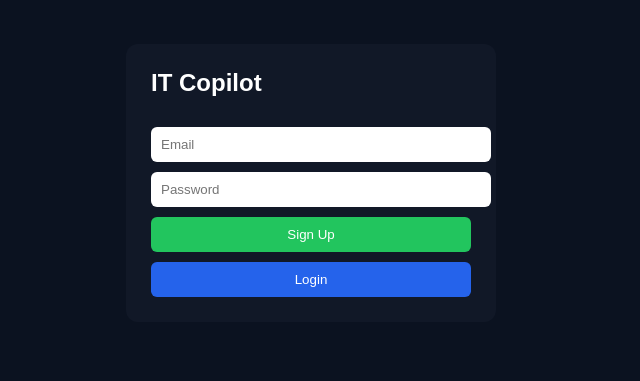
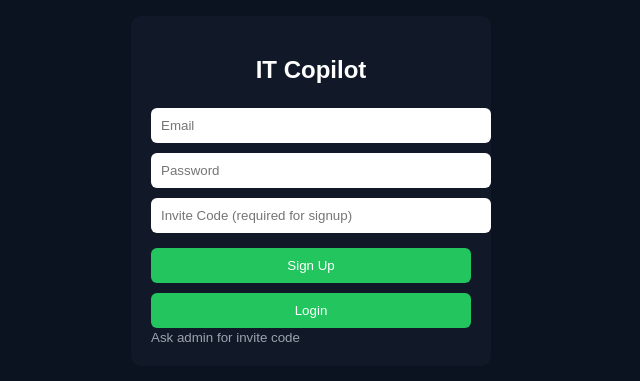
Before and after one commit to bgrider1984/it-ai-tool, a plain HTML site: page templates/index.html in a window 1280 px wide. Shown: the part 217-598 px from the top of the page, without its empty margins (329-969 px from the left). Drawn offline with Linux system fonts and the light colour scheme.

Commit message:
Update index.html

```diff
--- a/templates/index.html
+++ b/templates/index.html
@@ -6,31 +6,26 @@
 
 <style>
 body {
-    margin:0;
-    font-family:Arial;
+    font-family: Arial;
     background:#0b1220;
     color:white;
     display:flex;
+    justify-content:center;
     align-items:center;
-    justify-content:center;
     height:100vh;
 }
 
-.card {
+.container {
     background:#111827;
-    padding:25px;
-    border-radius:12px;
+    padding:20px;
+    border-radius:10px;
     width:320px;
-}
-
-h2 {
-    margin-top:0;
 }
 
 input {
     width:100%;
     padding:10px;
-    margin-top:10px;
+    margin:5px 0;
     border:none;
     border-radius:6px;
 }
@@ -39,62 +34,65 @@ button {
     width:100%;
     padding:10px;
     margin-top:10px;
+    background:#22c55e;
     border:none;
     border-radius:6px;
+    color:white;
     cursor:pointer;
-    color:white;
 }
 
-.signup {
-    background:#22c55e;
+h2 {
+    text-align:center;
 }
 
-.login {
-    background:#2563eb;
+small {
+    color:#9ca3af;
 }
 </style>
 </head>
 
 <body>
 
-<div class="card">
-    <h2>IT Copilot</h2>
+<div class="container">
 
-    <input id="email" placeholder="Email">
-    <input id="password" type="password" placeholder="Password">
+<h2>IT Copilot</h2>
 
-    <button class="signup" onclick="signup()">Sign Up</button>
-    <button class="login" onclick="login()">Login</button>
+<input id="email" placeholder="Email">
+<input id="password" type="password" placeholder="Password">
+
+<!-- 🔥 NEW: INVITE CODE FIELD -->
+<input id="invite" placeholder="Invite Code (required for signup)">
+
+<button onclick="signup()">Sign Up</button>
+<button onclick="login()">Login</button>
+
+<small>Ask admin for invite code</small>
+
 </div>
 
 <script>
 
-function getFormData(){
-    const email = document.getElementById("email").value.trim();
-    const password = document.getElementById("password").value.trim();
-
-    return { email, password };
-}
-
 async function signup(){
 
-    const { email, password } = getFormData();
-
-    if(!email || !password){
-        alert("Please enter email and password");
-        return;
-    }
+    const email = document.getElementById("email").value;
+    const password = document.getElementById("password").value;
+    const invite_code = document.getElementById("invite").value;
 
     const res = await fetch("/signup", {
         method:"POST",
         headers:{"Content-Type":"application/json"},
-        body:JSON.stringify({ email, password })
+        credentials:"include",
+        body: JSON.stringify({
+            email,
+            password,
+            invite_code   // ✅ FIXED: now sent correctly
+        })
     });
 
     const data = await res.json();
 
     if(res.ok){
-        alert("Account created. You can now log in.");
+        alert("Account created. You can now login.");
     } else {
         alert(data.error || "Signup failed");
     }
@@ -102,17 +100,14 @@ async function signup(){
 
 async function login(){
 
-    const { email, password } = getFormData();
-
-    if(!email || !password){
-        alert("Please enter email and password");
-        return;
-    }
+    const email = document.getElementById("email").value;
+    const password = document.getElementById("password").value;
 
     const res = await fetch("/login", {
         method:"POST",
         headers:{"Content-Type":"application/json"},
-        body:JSON.stringify({ email, password })
+        credentials:"include",
+        body: JSON.stringify({ email, password })
     });
 
     const data = await res.json();
```
